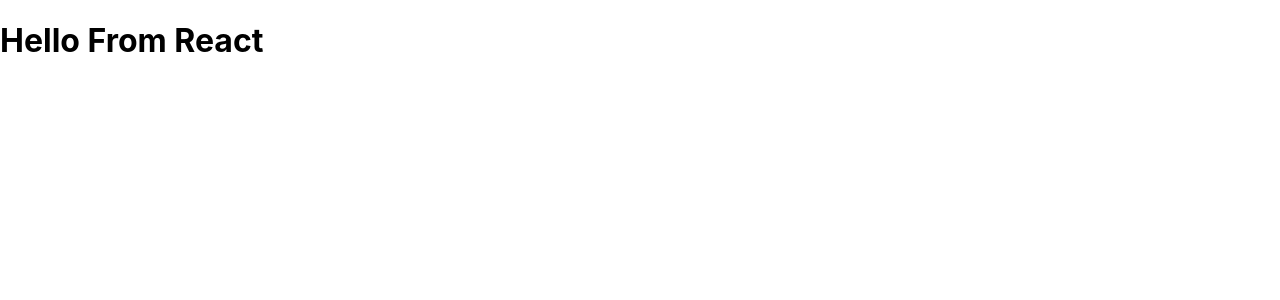
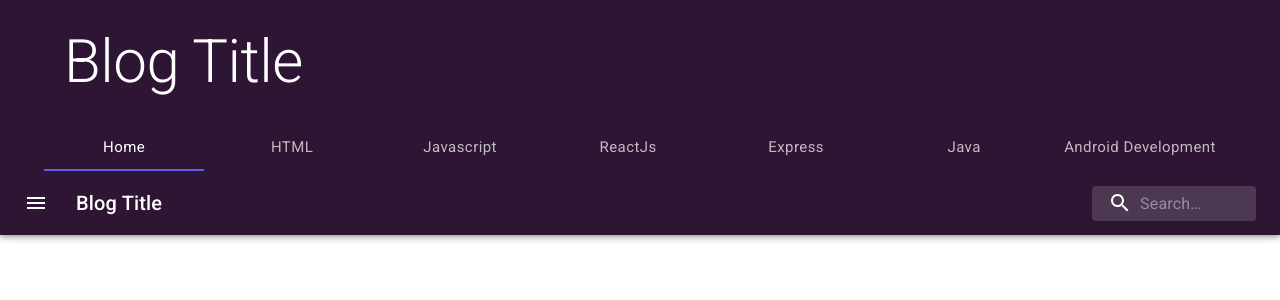
Before and after one commit to itheamc/full-stack-blog-with-material-ui, a React (Create React App) app in the folder client/: page / in a window 1280 px wide. Shown: the top 300 px of the page. Built offline with nearby package versions, Linux system fonts and the light colour scheme.

Commit message:
initial commit

```diff
--- a/client/src/App.js
+++ b/client/src/App.js
@@ -1,9 +1,15 @@
-import logo from './logo.svg';
+// import logo from './logo.svg';
 import './App.css';
+import CustomTabs from './components/header/navbar/BigScreenNavBar'
+import NavBar from './components/header/navbar/SmallScreenNavBar'
+
 
 function App() {
   return (
-    <h1>Hello From React</h1>
+        <>
+          <CustomTabs />
+          <NavBar />
+        </>
   );
 }
 
--- /dev/null
+++ b/client/src/components/header/drawer/LeftDrawer.js
@@ -0,0 +1,69 @@
+import React from 'react'
+import { makeStyles, useTheme } from '@material-ui/core/styles';
+import { Drawer, List, Divider, IconButton, ListItem, ListItemIcon, ListItemText } from "@material-ui/core";
+import ChevronLeftIcon from '@material-ui/icons/ChevronLeft';
+import ChevronRightIcon from '@material-ui/icons/ChevronRight';
+import InboxIcon from '@material-ui/icons/MoveToInbox';
+import MailIcon from '@material-ui/icons/Mail';
+
+const drawerWidth = 240;
+
+const useStyles = makeStyles((theme) => ({
+    drawer: {
+        width: drawerWidth,
+        flexShrink: 0,
+    },
+    drawerPaper: {
+        width: drawerWidth,
+    },
+    drawerHeader: {
+        display: 'flex',
+        alignItems: 'center',
+        padding: theme.spacing(0, 1),
+        // necessary for content to be below app bar
+        ...theme.mixins.toolbar,
+        justifyContent: 'flex-end',
+    },
+}));
+
+
+const LeftDrawer = ({open, setOpen}) => {
+    const classes = useStyles();
+    const theme = useTheme();
+
+    const handleDrawerClose = () => {
+        setOpen(false);
+    };
+
+
+
+
+    return (
+        <Drawer
+            className={classes.drawer}
+            variant="persistent"
+            anchor="left"
+            open={open}
+            classes={{
+                paper: classes.drawerPaper,
+            }}>
+            <div className={classes.drawerHeader}>
+                <IconButton onClick={handleDrawerClose}>
+                    {theme.direction === 'ltr' ? <ChevronLeftIcon /> : <ChevronRightIcon />}
+                </IconButton>
+            </div>
+            <Divider />
+            <List>
+                {['Home', 'HTML', 'JavaScript', 'ReactJs', 'Express', 'Java', 'Android Development'].map((text, index) => (
+                    <ListItem button key={text}>
+                        <ListItemIcon>{index % 2 === 0 ? <InboxIcon /> : <MailIcon />}</ListItemIcon>
+                        <ListItemText primary={text} />
+                    </ListItem>
+                ))}
+            </List>
+        </Drawer>
+
+    )
+}
+
+export default LeftDrawer
--- /dev/null
+++ b/client/src/components/header/navbar/BigScreenNavBar.js
@@ -0,0 +1,36 @@
+import React, { useState } from 'react'
+import { StyledTabs, StyledTab } from "../styles/Components";
+import { useStyles } from "../styles/Themes";
+import { Typography } from "@material-ui/core";
+
+const CustomTabs = () => {
+    const classes = useStyles();
+    const [value, setValue] = useState(0);
+
+    const handleChange = (event, newValue) => {
+    setValue(newValue);
+    console.log(event.target.innerText);
+    };
+
+
+    return (
+        <div className = {classes.root}>
+            <div className = {classes.titleContainer}>
+                <Typography variant = "h2">Blog Title</Typography>
+            </div>
+            <div className={classes.tabContainer}>
+                <StyledTabs centered value={value} onChange={handleChange} aria-label="nav-bar">
+                    <StyledTab label="Home" />
+                    <StyledTab label="HTML" />
+                    <StyledTab label="Javascript" />
+                    <StyledTab label="ReactJs" />
+                    <StyledTab label="Express" />
+                    <StyledTab label="Java" />
+                    <StyledTab label="Android Development" />
+                </StyledTabs>
+            </div>
+        </div>
+    )
+}
+
+export default CustomTabs
--- /dev/null
+++ b/client/src/components/header/navbar/SmallScreenNavBar.js
@@ -0,0 +1,110 @@
+import React, { useState } from 'react';
+import { AppBar, Toolbar, IconButton, Typography, InputBase } from "@material-ui/core";
+import { fade, makeStyles } from '@material-ui/core/styles';
+import MenuIcon from '@material-ui/icons/Menu';
+import SearchIcon from '@material-ui/icons/Search';
+import LeftDrawer from '../drawer/LeftDrawer'
+
+const useStyles = makeStyles((theme) => ({
+  root: {
+    flexGrow: 1,
+  },
+  appBar: {
+    backgroundColor: '#2e1534',
+  },
+  menuButton: {
+    marginRight: theme.spacing(2),
+  },
+  blogTitle: {
+    flexGrow: 1,
+    display: 'none',
+    [theme.breakpoints.up('sm')]: {
+      display: 'block',
+    },
+  },
+  search: {
+    position: 'relative',
+    borderRadius: theme.shape.borderRadius,
+    backgroundColor: fade(theme.palette.common.white, 0.15),
+    '&:hover': {
+      backgroundColor: fade(theme.palette.common.white, 0.25),
+    },
+    marginLeft: 0,
+    width: '100%',
+    [theme.breakpoints.up('sm')]: {
+      marginLeft: theme.spacing(1),
+      width: 'auto',
+    },
+  },
+  searchIcon: {
+    padding: theme.spacing(0, 2),
+    height: '100%',
+    position: 'absolute',
+    pointerEvents: 'none',
+    display: 'flex',
+    alignItems: 'center',
+    justifyContent: 'center',
+  },
+  inputRoot: {
+    color: 'inherit',
+  },
+  inputInput: {
+    padding: theme.spacing(1, 1, 1, 0),
+    // vertical padding + font size from searchIcon
+    paddingLeft: `calc(1em + ${theme.spacing(4)}px)`,
+    transition: theme.transitions.create('width'),
+    width: '100%',
+    [theme.breakpoints.up('sm')]: {
+      width: '12ch',
+      '&:focus': {
+        width: '20ch',
+      },
+    },
+  },
+}));
+
+export default function SearchAppBar() {
+  const classes = useStyles();
+  const [open, setOpen] = useState(false);
+
+  const handleDrawerOpen = () => {
+      setOpen(true);
+  };
+
+
+  return (
+    <div className={classes.root}>
+      <AppBar position="static" className = {classes.appBar}>
+        <Toolbar>
+          <IconButton
+            edge="start"
+            className={classes.menuButton}
+            color="inherit"
+            aria-label="open drawer"
+            onClick={handleDrawerOpen}
+          >
+            <MenuIcon />
+          </IconButton>
+          <Typography className={classes.blogTitle} variant="h6" noWrap>
+            Blog Title
+          </Typography>
+          <div className={classes.search}>
+            <div className={classes.searchIcon}>
+              <SearchIcon />
+            </div>
+            <InputBase
+              placeholder="Search…"
+              classes={{
+                root: classes.inputRoot,
+                input: classes.inputInput,
+              }}
+              inputProps={{ 'aria-label': 'search' }}
+            />
+          </div>
+        </Toolbar>
+      </AppBar>
+
+      <LeftDrawer open = {open} setOpen = {setOpen} />
+    </div>
+  );
+}
--- /dev/null
+++ b/client/src/components/header/styles/Components.js
@@ -0,0 +1,27 @@
+import { withStyles } from '@material-ui/core/styles';
+import { Tabs, Tab } from "@material-ui/core";
+
+export const StyledTabs = withStyles({
+    indicator: {
+      display: 'flex',
+      justifyContent: 'center',
+      backgroundColor: 'transparent',
+      '& > span': {
+        width: '100%',
+        backgroundColor: '#635ee7',
+      },
+    },
+  })((props) => <Tabs {...props} TabIndicatorProps={{ children: <span /> }} />);
+
+export const StyledTab = withStyles((theme) => ({
+    root: {
+      textTransform: 'none',
+      color: '#fff',
+      fontWeight: theme.typography.fontWeightRegular,
+      fontSize: theme.typography.pxToRem(15),
+      marginRight: theme.spacing(1),
+      '&:focus': {
+        opacity: 1,
+      },
+    },
+  }))((props) => <Tab {...props} />);
--- /dev/null
+++ b/client/src/components/header/styles/Themes.js
@@ -0,0 +1,20 @@
+import { makeStyles } from '@material-ui/core/styles';
+
+export const useStyles = makeStyles((theme) => ({
+    root: {
+      flexGrow: 1,
+    },
+    titleContainer: {
+      backgroundColor: '#2e1534',
+      color: '#fff',
+      padding: '2% 5%',
+    },
+
+    tabContainer: {
+      backgroundColor: '#2e1534',
+    },
+    padding: {
+      padding: theme.spacing(3),
+    },
+
+  }));
```
